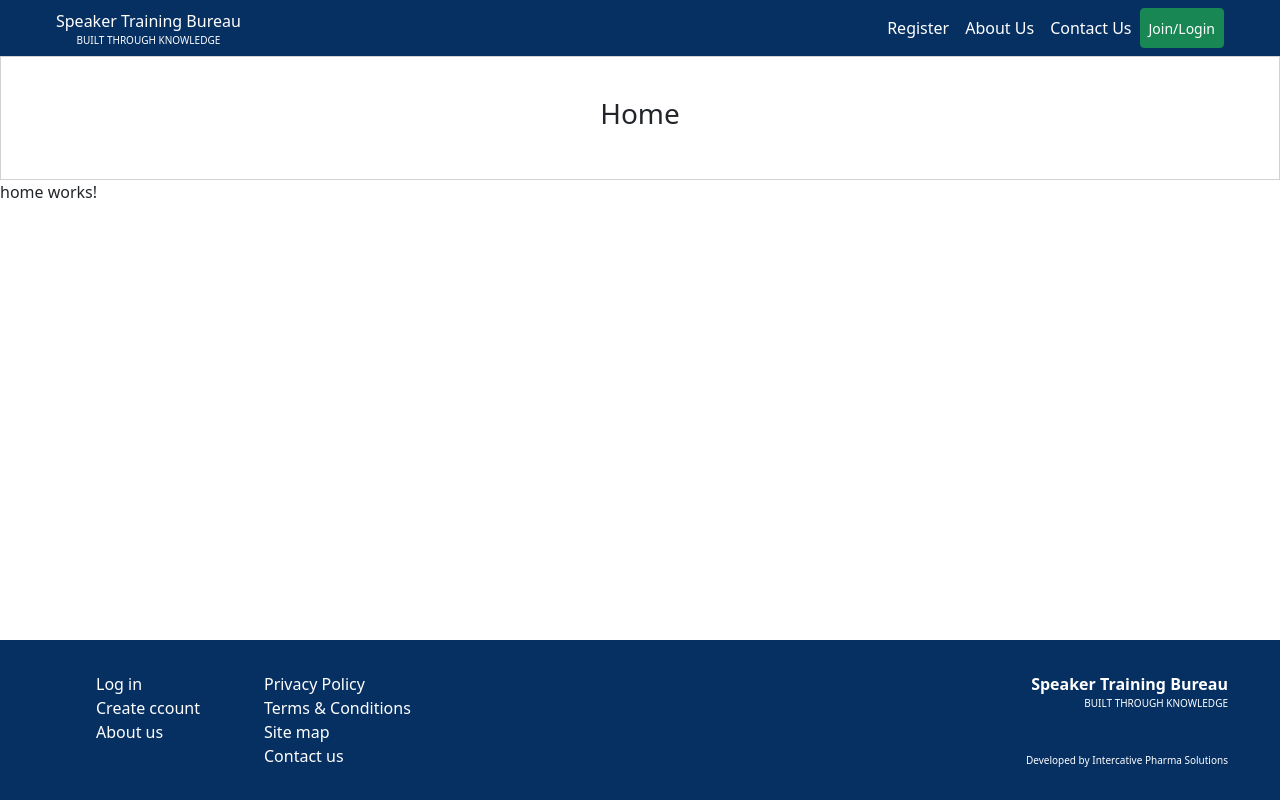
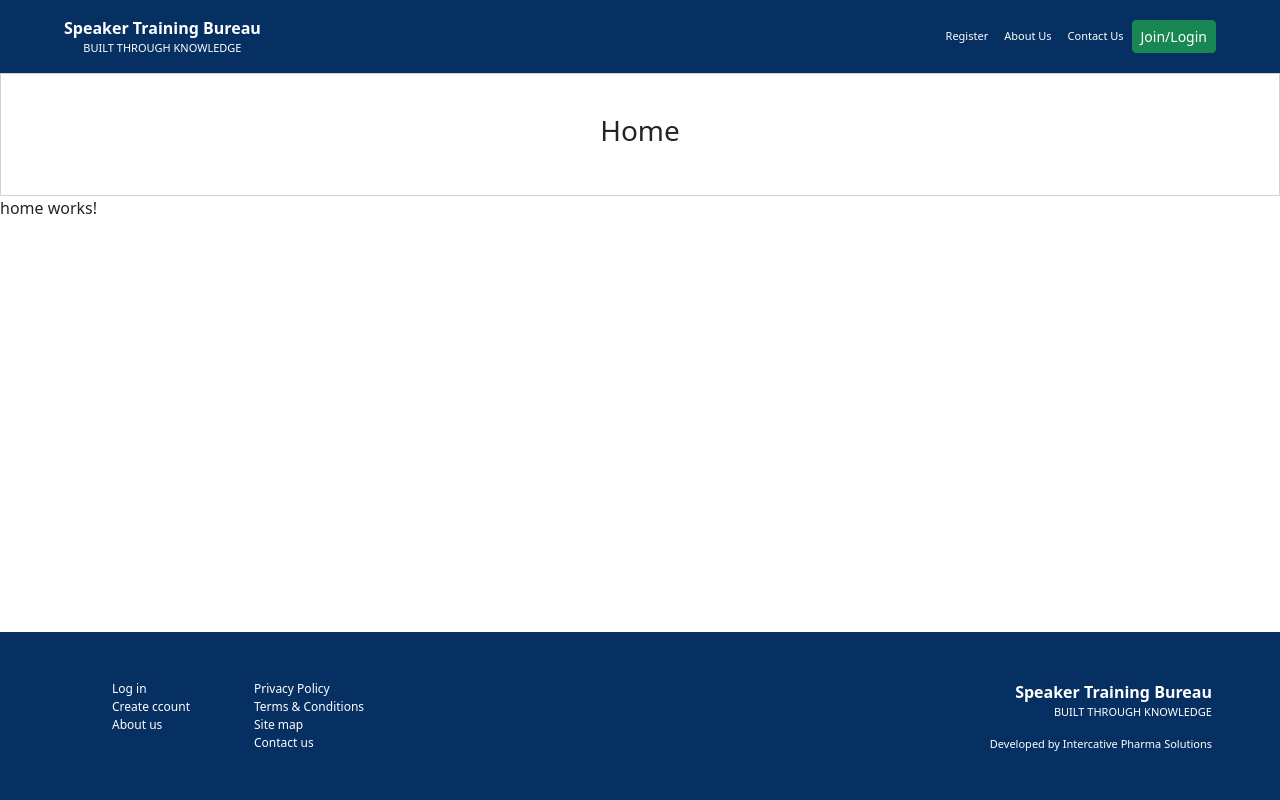
Before and after one commit to Alvi97/interactive-pharma-dev, an Angular app: page / in a window 1280 px wide. Built offline with nearby package versions, Linux system fonts and the light colour scheme.

Commit message:
styling footer and navbar

```diff
--- a/src/app/core/footer/footer.component.html
+++ b/src/app/core/footer/footer.component.html
@@ -1,4 +1,4 @@
-<footer class="text-white mt-4">
+<footer class="text-white mt-4 p-3">
     <div class="px-5 py-3">
         <div class="row">
             <div class="col-lg-8 col-md-8 col-sm-6 d-flex justify-content-start">
--- a/src/app/core/footer/footer.component.scss
+++ b/src/app/core/footer/footer.component.scss
@@ -6,8 +6,12 @@ footer {
 
 }
 .subtitle {
-  font-size: 10px;
+  font-size: 11px;
 }
 a:link {
   text-decoration: none;
 }
+
+.list-unstyled{
+    font-size: 12px;
+}
--- a/src/app/core/navbar/navbar.component.html
+++ b/src/app/core/navbar/navbar.component.html
@@ -1,8 +1,8 @@
 <!-- Navbar Component -->
-<nav class="navbar navbar-expand-lg text-color p-2 bg-body-tertiary d-block">
+<nav class="navbar navbar-expand-lg text-color p-3 bg-body-tertiary d-block">
     <div class="container-fluid px-5 nav-color">
-        <div class="fx-bold">Speaker Training Bureau
-            <div class="subtitle d-flex justify-content-center">BUILT THROUGH KNOWLEDGE</div>
+        <div class="title fw-bold">Speaker Training Bureau
+            <div class="subtitle fw-normal d-flex justify-content-center">BUILT THROUGH KNOWLEDGE</div>
         </div>
 
         <button class="navbar-toggler collapsed" type="button" data-bs-toggle="collapse"
--- a/src/app/core/navbar/navbar.component.scss
+++ b/src/app/core/navbar/navbar.component.scss
@@ -7,8 +7,7 @@
 }
 
 .navbar {
-  padding-top: unset;
-  padding-bottom: unset;
+
   color: white;
   background-color: #073062;
 }
@@ -26,10 +25,11 @@
 
 .text-white {
   color: white;
+  font-size: 11px;
 }
 
 .subtitle {
-  font-size: 10px;
+  font-size: 11px;
 }
 
 .btn-sm {
```
